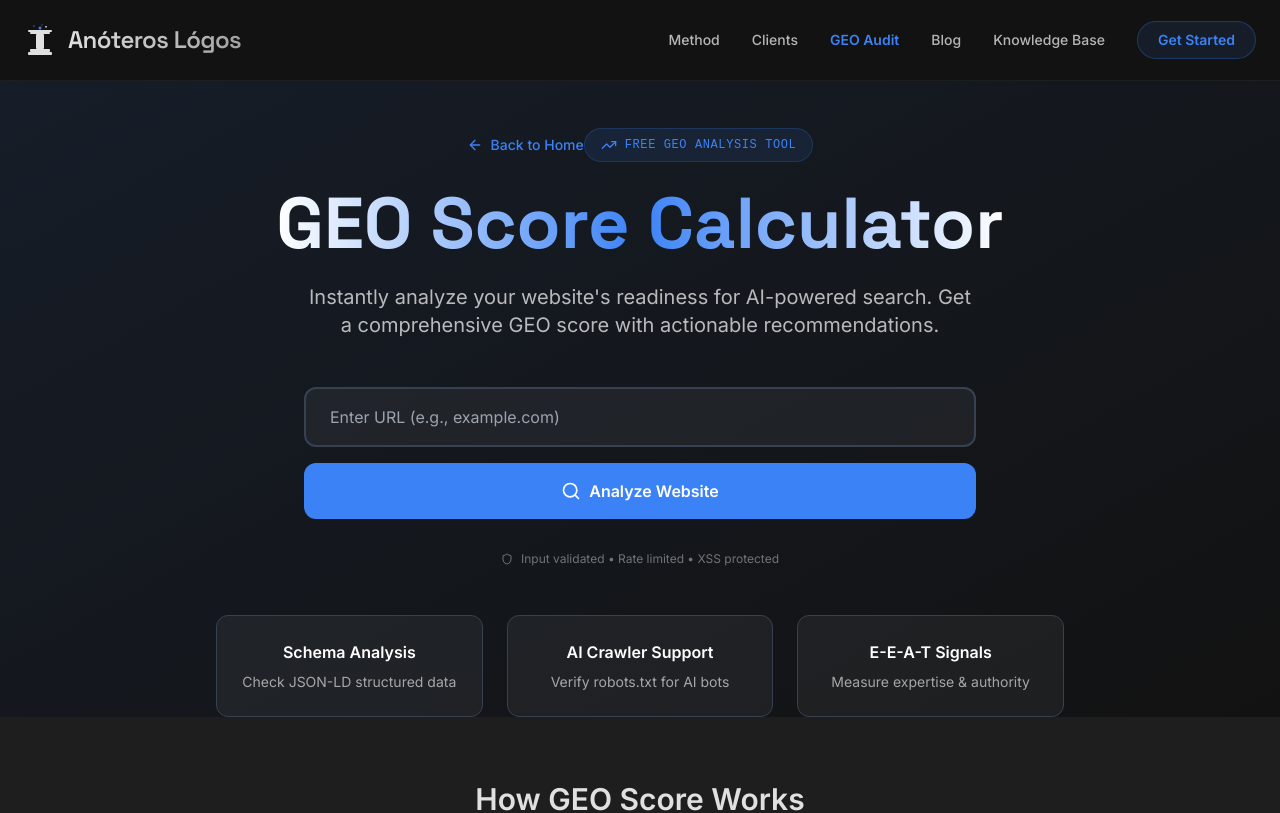
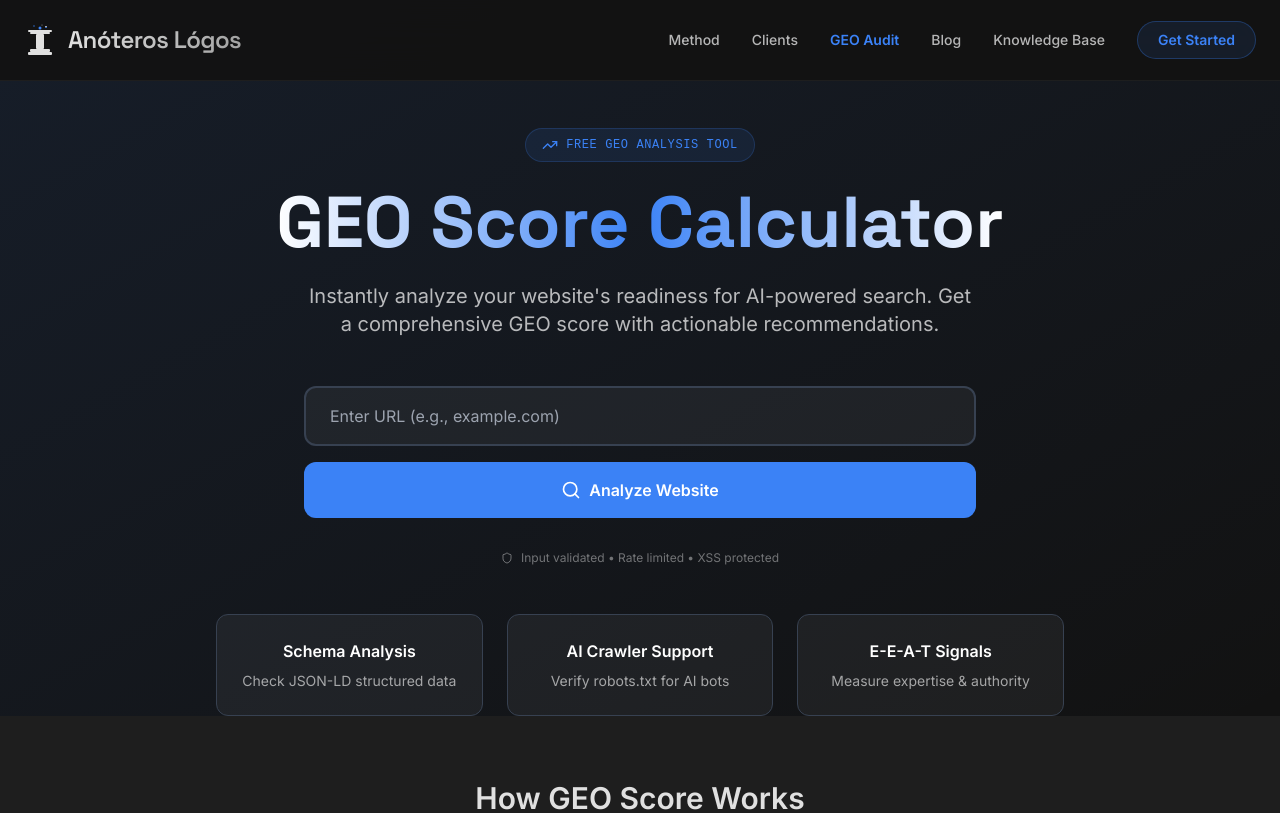
Before and after one commit to DelovoyMotiv/anteroslogos, a React (Vite) app: page /geo-audit in a window 1280 px wide. Shown: the top 813 px of the page. Built offline with nearby package versions, Linux system fonts and the light colour scheme.

Commit message:
fix: remove redundant Back to Home button on GeoAuditPage
- Remove Back to Home button (logo already provides navigation)
- Remove unused ArrowLeft icon import
- Improve spacing and visual hierarchy
- Clean up UI clutter

```diff
--- a/pages/GeoAuditPage.tsx
+++ b/pages/GeoAuditPage.tsx
@@ -1,7 +1,7 @@
 import { useState } from 'react';
 import { useNavigate } from 'react-router-dom';
 import { auditWebsite, type AuditResult } from '../utils/geoAuditEnhanced';
-import { Search, AlertCircle, CheckCircle, TrendingUp, Download, Share2, ExternalLink, ArrowLeft, Award, Target, Zap, TrendingDown, Minus, History, Shield, FileText } from 'lucide-react';
+import { Search, AlertCircle, CheckCircle, TrendingUp, Download, Share2, ExternalLink, Award, Target, Zap, TrendingDown, Minus, History, Shield, FileText } from 'lucide-react';
 import { saveAuditToHistory, compareWithPrevious, checkScoreDrop } from '../utils/auditHistory';
 import { validateAndSanitizeUrl, checkRateLimit, validateAuditResult } from '../utils/urlValidator';
 import { generatePDFReport } from '../utils/pdfReportGenerator';
@@ -370,15 +370,6 @@
         <div className="absolute inset-0 bg-[radial-gradient(circle_at_30%_50%,rgba(59,130,246,0.1),transparent)]"></div>
 
         <div className="relative z-10 max-w-4xl mx-auto px-4 sm:px-6 text-center">
-          {/* Back to Home */}
-          <button
-            onClick={() => navigate('/')}
-            className="inline-flex items-center gap-2 text-brand-accent hover:text-blue-400 transition-colors mb-8"
-          >
-            <ArrowLeft className="w-4 h-4" />
-            <span className="text-sm font-medium">Back to Home</span>
-          </button>
-
           <div className="inline-flex items-center gap-2 px-4 py-2 mb-6 bg-brand-accent/10 border border-brand-accent/20 rounded-full">
             <TrendingUp className="w-4 h-4 text-brand-accent" />
             <span className="font-mono text-xs tracking-wider uppercase text-brand-accent">Free GEO Analysis Tool</span>
```
